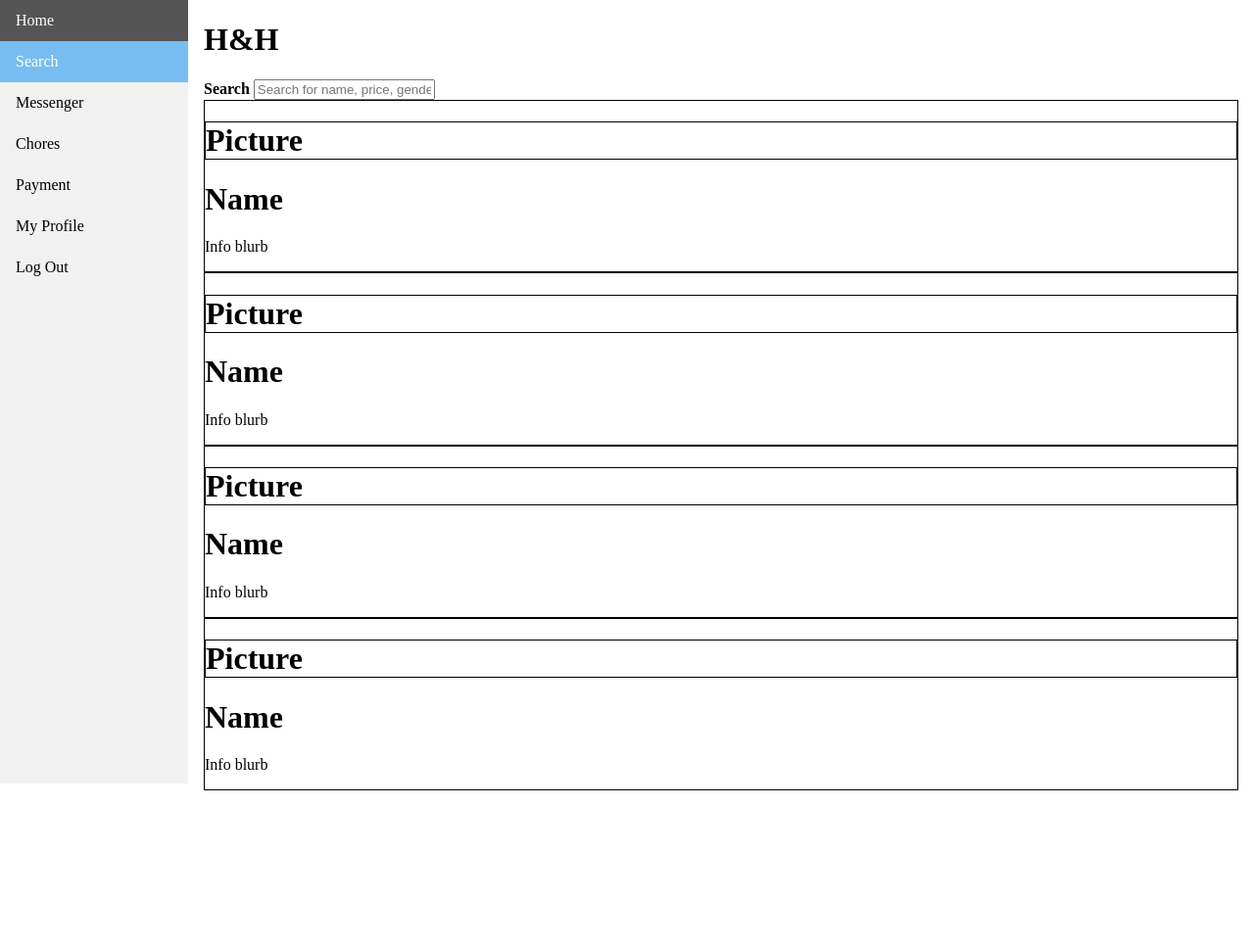
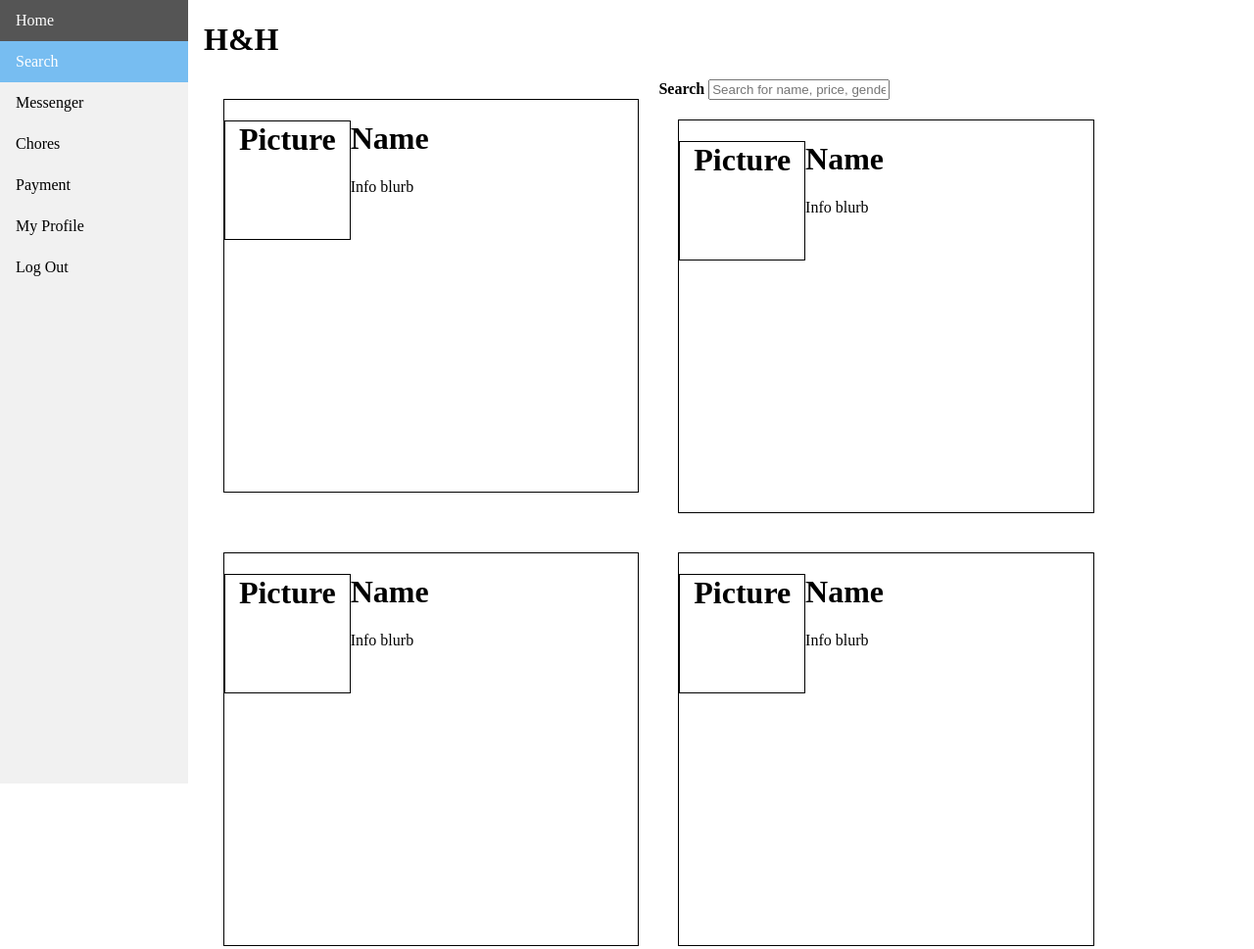
Before and after one commit to vincenteyao/CSE-134B, a plain HTML site: page search.html in a window 1280 px wide. Shown: the whole page at 98% size. Drawn offline with Linux system fonts and the light colour scheme.

Commit message:
messing around with formatting

```diff
--- a/base.css
+++ b/base.css
@@ -36,3 +36,18 @@ li a:hover:not(.active) {
   padding:1px 16px;
   height:1000px;
 }
+
+.summary {
+  border:1px solid black;
+  width: 40%;
+  height: 40%;
+  float: left;
+  margin: 20px 20px 20px 20px;
+}
+
+.pf-pic {
+  float: left;
+  height: 30%;
+  width: 30%;
+  text-align: center;
+}
--- a/search.html
+++ b/search.html
@@ -27,26 +27,26 @@
     <label><b>Search</b></label>
     <input type="text" placeholder="Search for name, price, gender, etc." name="search"/>
 
-    <div class="summary" style="border:1px solid black">
-      <h1 class="pf-pic"style="border:1px solid black" style="float:left">Picture</h1>
+    <div class="summary">
+      <h1 class="pf-pic"style="border:1px solid black">Picture</h1>
       <h1 class="name">Name</h1>
       <p class="info">Info blurb</p>
     </div>
 
     <div class="summary" style="border:1px solid black">
-      <h1 class="pf-pic"style="border:1px solid black" style="float:left">Picture</h1>
+      <h1 class="pf-pic"style="border:1px solid black">Picture</h1>
       <h1 class="name">Name</h1>
       <p class="info">Info blurb</p>
     </div>
 
     <div class="summary" style="border:1px solid black">
-      <h1 class="pf-pic"style="border:1px solid black" style="float:left">Picture</h1>
+      <h1 class="pf-pic"style="border:1px solid black">Picture</h1>
       <h1 class="name">Name</h1>
       <p class="info">Info blurb</p>
     </div>
 
     <div class="summary" style="border:1px solid black">
-      <h1 class="pf-pic"style="border:1px solid black" style="float:left">Picture</h1>
+      <h1 class="pf-pic"style="border:1px solid black">Picture</h1>
       <h1 class="name">Name</h1>
       <p class="info">Info blurb</p>
     </div>
```
